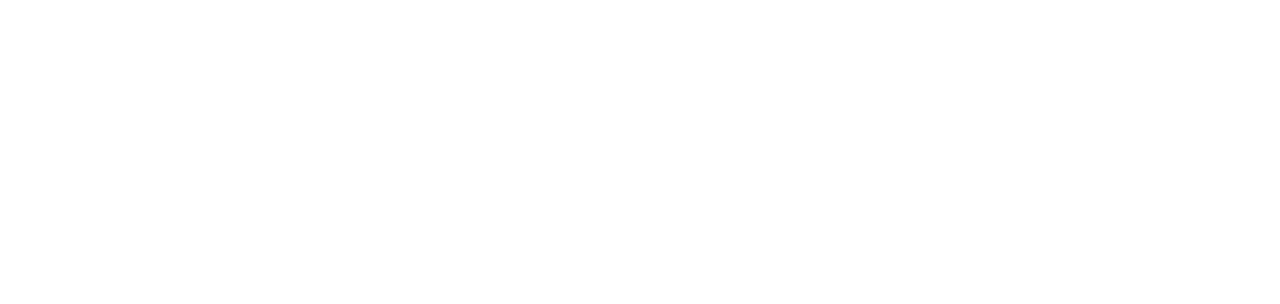
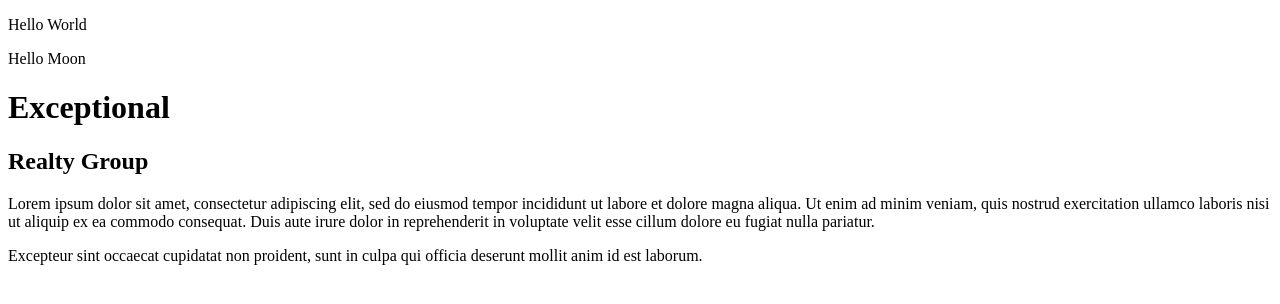
Before and after one commit to salbonico/exceptional-realty, a plain HTML site: page index.html in a window 1280 px wide. Drawn offline with Linux system fonts and the light colour scheme.

Commit message:
added body to index.html

```diff
--- a/index.html
+++ b/index.html
@@ -12,6 +12,20 @@
 
 </head>
 
+<body>
+  <p>Hello World</p>
+  <p>Hello Moon</p>
+  <h1>Exceptional</h1>
+  <h2>Realty Group</h2>
+
+  <p>
+    Lorem ipsum dolor sit amet, consectetur adipiscing elit, sed do eiusmod tempor incididunt ut labore et dolore magna aliqua. Ut enim ad minim veniam, quis nostrud exercitation ullamco laboris nisi ut aliquip ex ea commodo consequat. Duis aute irure dolor in reprehenderit in voluptate velit esse cillum dolore eu fugiat nulla pariatur.
+  </p>
+  <p>
+    Excepteur sint occaecat cupidatat non proident, sunt in culpa qui officia deserunt mollit anim id est laborum.
+  </p>
+
+</body>
 
 
 </html>
```
